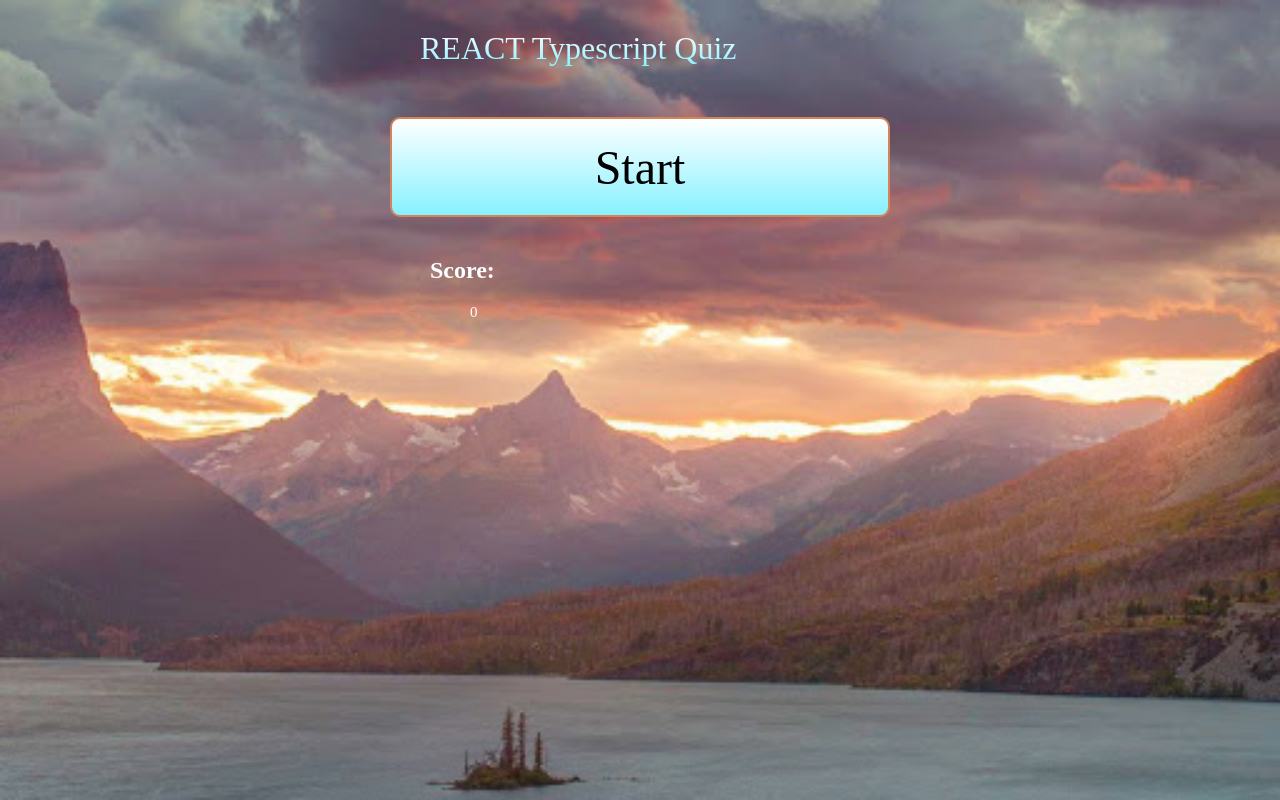
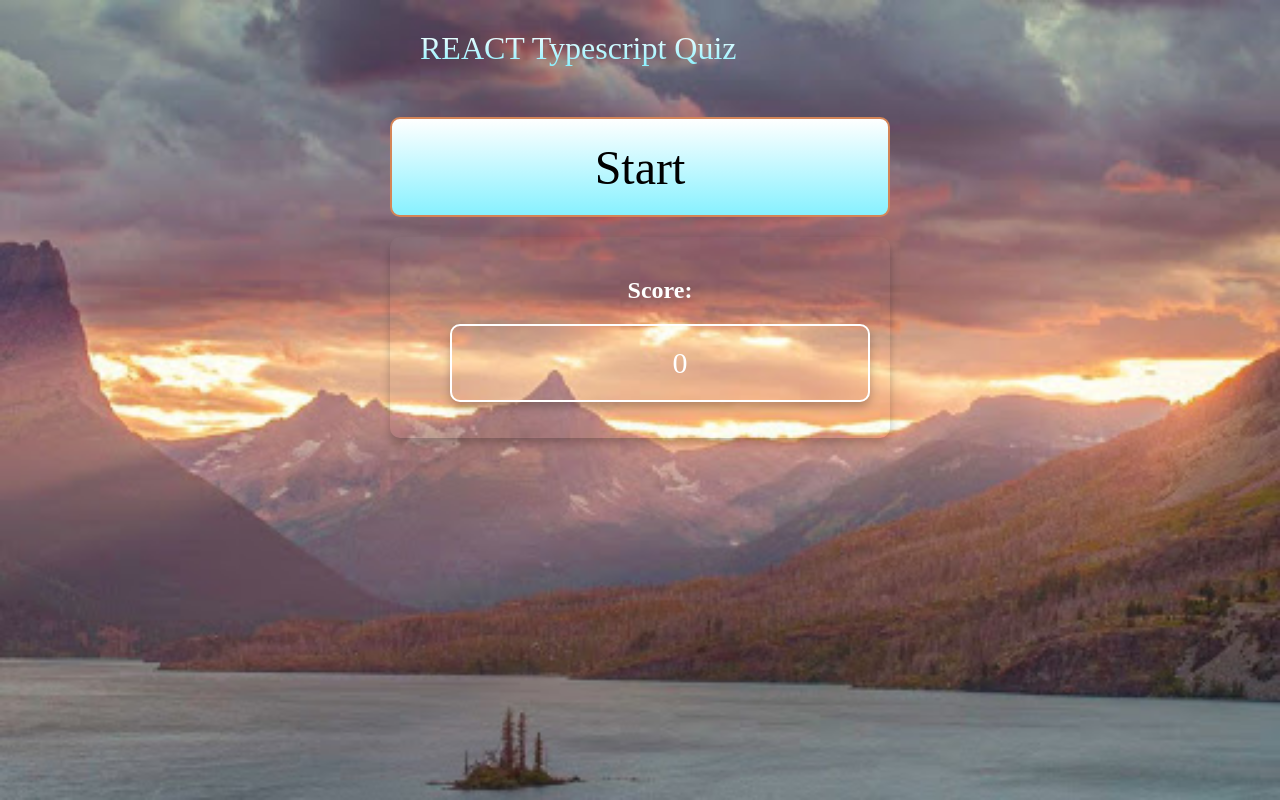
Before and after one commit to andrewpaulgreer/typescript-react-quiz, a React (Create React App) app: page / in a window 1280 px wide. Built offline with nearby package versions, Linux system fonts and the light colour scheme.

Commit message:
updated UI in the quiz

```diff
--- a/src/App.styles.ts
+++ b/src/App.styles.ts
@@ -78,5 +78,13 @@ margin: 30px;
     height: 100px;
 }
 
-
+.leaderboard{
+    max-width: 1100px;
+backgorund: #ebfeff;
+border-radius: 10px;
+border: 2px solid white;
+padding: 20px;
+box-shadow: 0px 5px 10px rgba(0,0,0,0.25);
+text-align: center;
+}
 `
--- a/src/components/InitialList.tsx
+++ b/src/components/InitialList.tsx
@@ -1,5 +1,5 @@
 import React from 'react'
-
+import {Wrapper} from './InitialStyles'
 import {ResultsList} from './ResultsList'
 
 interface InputProps {
@@ -9,10 +9,13 @@ interface InputProps {
 
 export const InitialList: React.FC<InputProps>= ({inputs, Score}) => {
     return (
+       <Wrapper>
         <ul>
+            <h2 style={{color: "White"}}>Score:</h2>
             {inputs.map(input => {
                 return <ResultsList key={input.text} input={input} Score={Score} />
             })}
         </ul>
+        </Wrapper>
     )
 }
--- /dev/null
+++ b/src/components/InitialStyles.ts
@@ -0,0 +1,16 @@
+import styled from 'styled-components';
+
+export const Wrapper = styled.div`
+max-width: 1100px;
+backgorund: #ebfeff;
+border-radius: 10px;
+border: 2px dolid #005a3;
+padding: 20px;
+box-shadow: 0px 5px 10px rgba(0,0,0,0.25);
+text-align: center;
+
+p{
+    font-size: 1.8rem;
+}
+
+`;
--- a/src/components/ResultsList.tsx
+++ b/src/components/ResultsList.tsx
@@ -7,9 +7,9 @@ Score: number
 
 export const ResultsList: React.FC<InputProps> = ({input, Score})=> {
     return (
-        <div className="leaderboard">
-         <h2 style={{color: "White"}}>Score:</h2>
-    <span style={{color: "White", fontSize: '15px'}}><ul>{input.text}</ul><ul id="score-list">{Score} </ul></span>
+        <div className="leaderboard" style={{}}>
+         {/* <h2 style={{color: "White"}}>Score:</h2> */}
+    <span style={{color: "White", fontSize: '30px', marginTop: '10px',}}><ul>{input.text}</ul><ul id="score-list">{Score} </ul></span>
          </div>
 
     )
```
